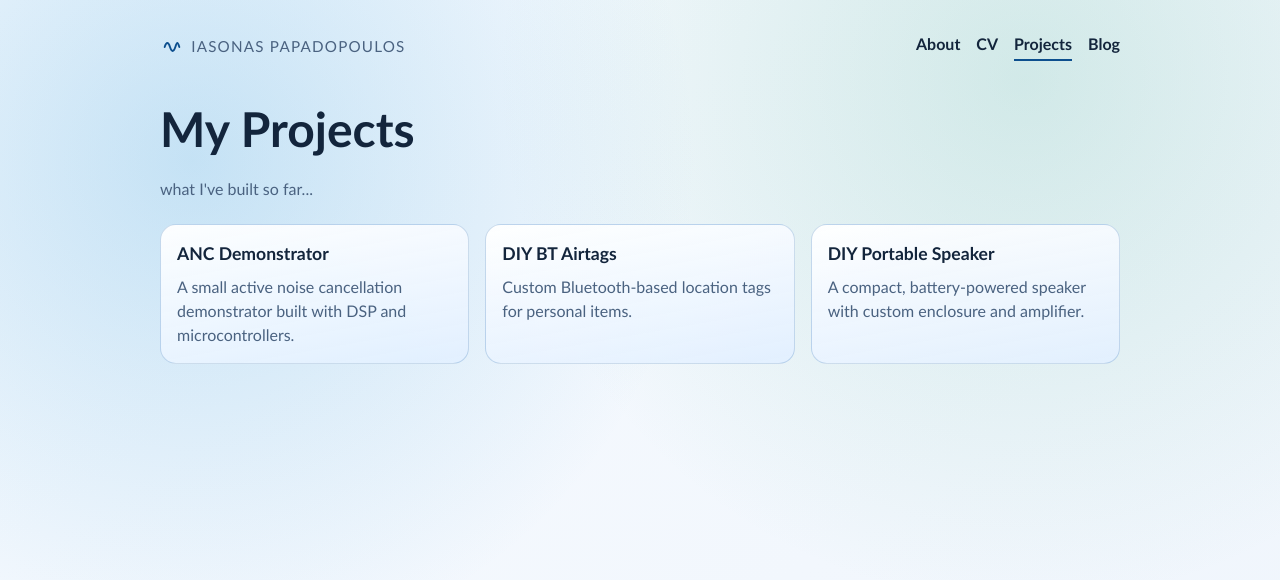
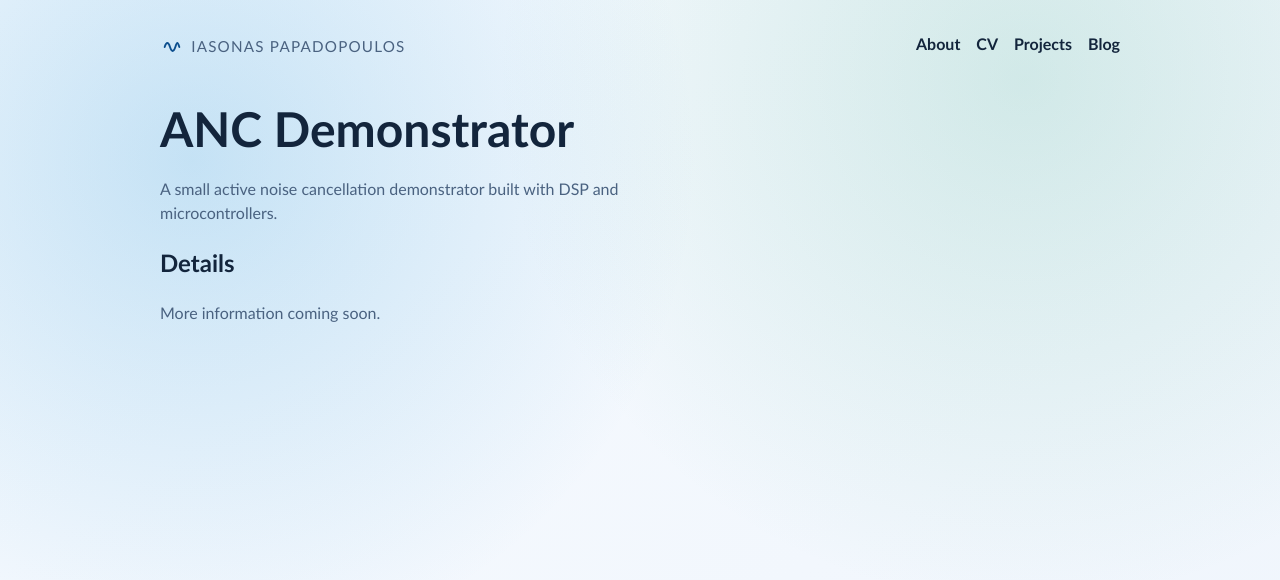
Before and after one commit to iasonpap/iasonpap.github.io, a React (Vite) app: page /projects/anc-demonstrator in a window 1280 px wide. Before the commit this address led to /. Shown: the top 580 px of the page. Built offline with nearby package versions, Linux system fonts and the light colour scheme.

Commit message:
feat(project): add project detail page and route

```diff
--- a/src/App.jsx
+++ b/src/App.jsx
@@ -2,6 +2,7 @@ import { NavLink, Navigate, Route, Routes } from 'react-router-dom'
 import About from './pages/About.jsx'
 import CV from './pages/CV.jsx'
 import Projects from './pages/Projects.jsx'
+import Project from './pages/Project.jsx'
 import Blog from './pages/Blog.jsx'
 import Article from './pages/Article.jsx'
 import './App.css'
@@ -42,6 +43,7 @@ function App() {
           <Route path="/" element={<Projects />} />
           <Route path="/about" element={<About />} />
           <Route path="/cv" element={<CV />} />
+          <Route path="/projects/:slug" element={<Project />} />
           <Route path="*" element={<Navigate to="/" replace />} />
           <Route path="/blog" element={<Blog />} />
           <Route path="/blog/:slug" element={<Article />} />
--- /dev/null
+++ b/src/pages/Project.jsx
@@ -0,0 +1,33 @@
+import { useParams } from 'react-router-dom'
+import { fetchProject } from '../viewmodels/projectsViewModel'
+
+function Project() {
+  const { slug } = useParams()
+  const project = fetchProject(slug)
+
+  if (!project) {
+    return (
+      <section className="page">
+        <h1>Project not found</h1>
+        <p>That project doesn't exist yet.</p>
+      </section>
+    )
+  }
+
+  return (
+    <article className="page project-article">
+      <header>
+        <h1>{project.title}</h1>
+      </header>
+
+      <p>{project.excerpt}</p>
+
+      <section>
+        <h2>Details</h2>
+        <p>More information coming soon.</p>
+      </section>
+    </article>
+  )
+}
+
+export default Project
```
